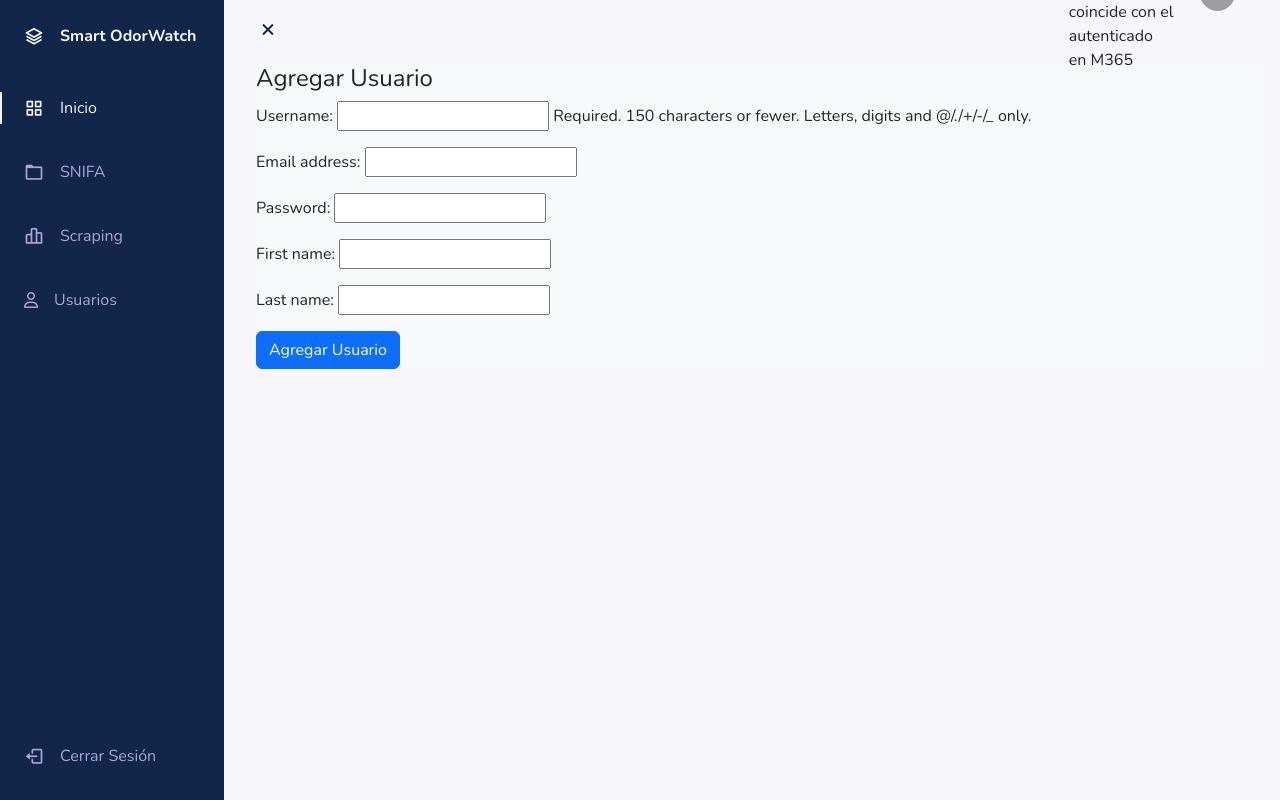
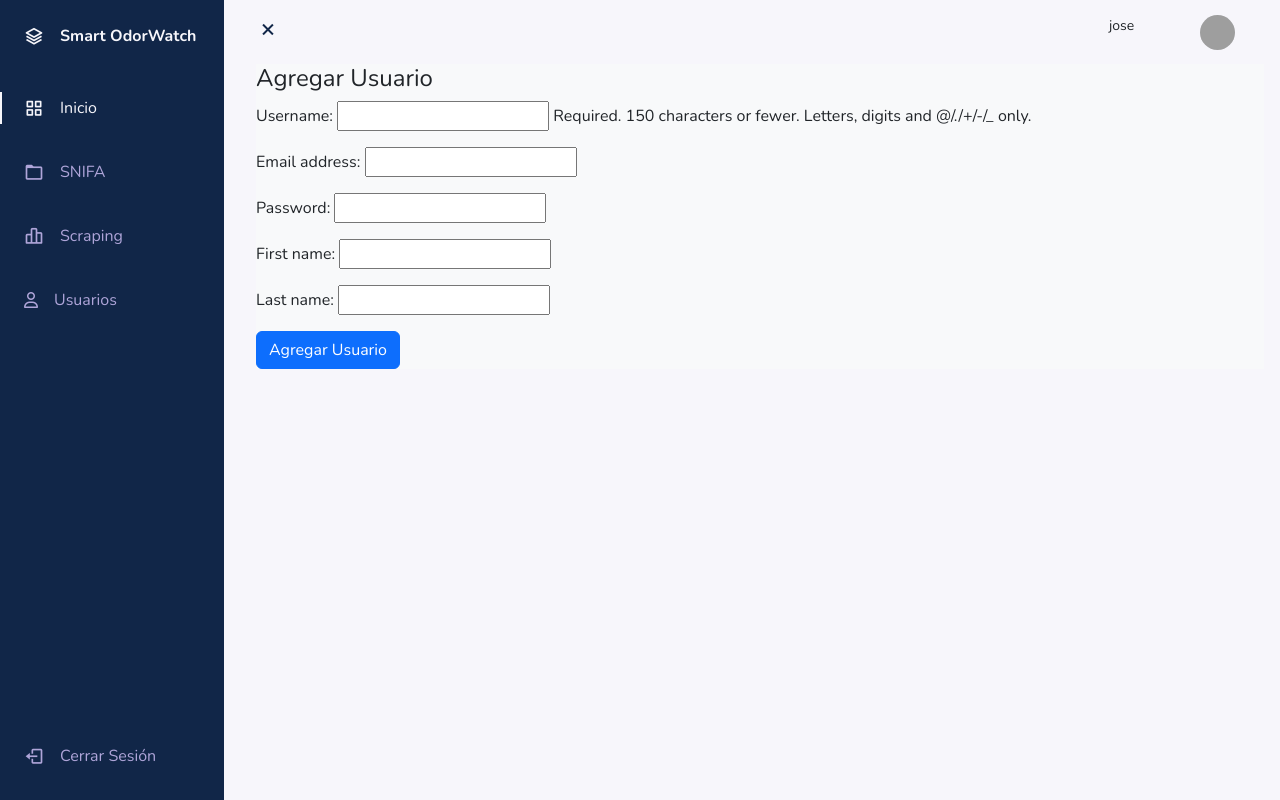
Before and after one commit to joselechuga/capstone-JoseMedina, a Django app: page /add_usuario/ in a window 1280 px wide. Run offline with Django 5.2, Linux system fonts and the light colour scheme; a user stored in the database is signed in; some libraries are stand-ins or nearby versions; grey boxes are pictures that could not be loaded.

```diff
--- a/odorwatch/templates/layouts/base.html
+++ b/odorwatch/templates/layouts/base.html
@@ -30,17 +30,14 @@
             <div class="texto-usuario">
             <!-- VALIDAR NOMBRE DE USUARIO LOGEADO -->
             {% if user.is_authenticated %}
-            {% if email_coincide %}
-                {% if user.is_superuser %}
-                    <small class="correo-usuario">{{ user_email }} (Superuser)</small>
-                {% else %}
-                    <small class="correo-usuario">{{ user_email }}</small>
+                <small class="nombre-usuario">{{ user.username }}</small>
+                {% if email_coincide %}
+                    {% if user.is_superuser %}
+                        <small>(Superuser)</small>
+                    {% endif %}
                 {% endif %}
             {% else %}
-                <p>Correo no coincide con el autenticado en M365</p>
-            {% endif %}
-            {% else %}
-            <p>Usuario no autenticado</p>
+                <p>Usuario no autenticado</p>
             {% endif %}
             </div>
 
```
Also changed, not shown: db.sqlite3.
